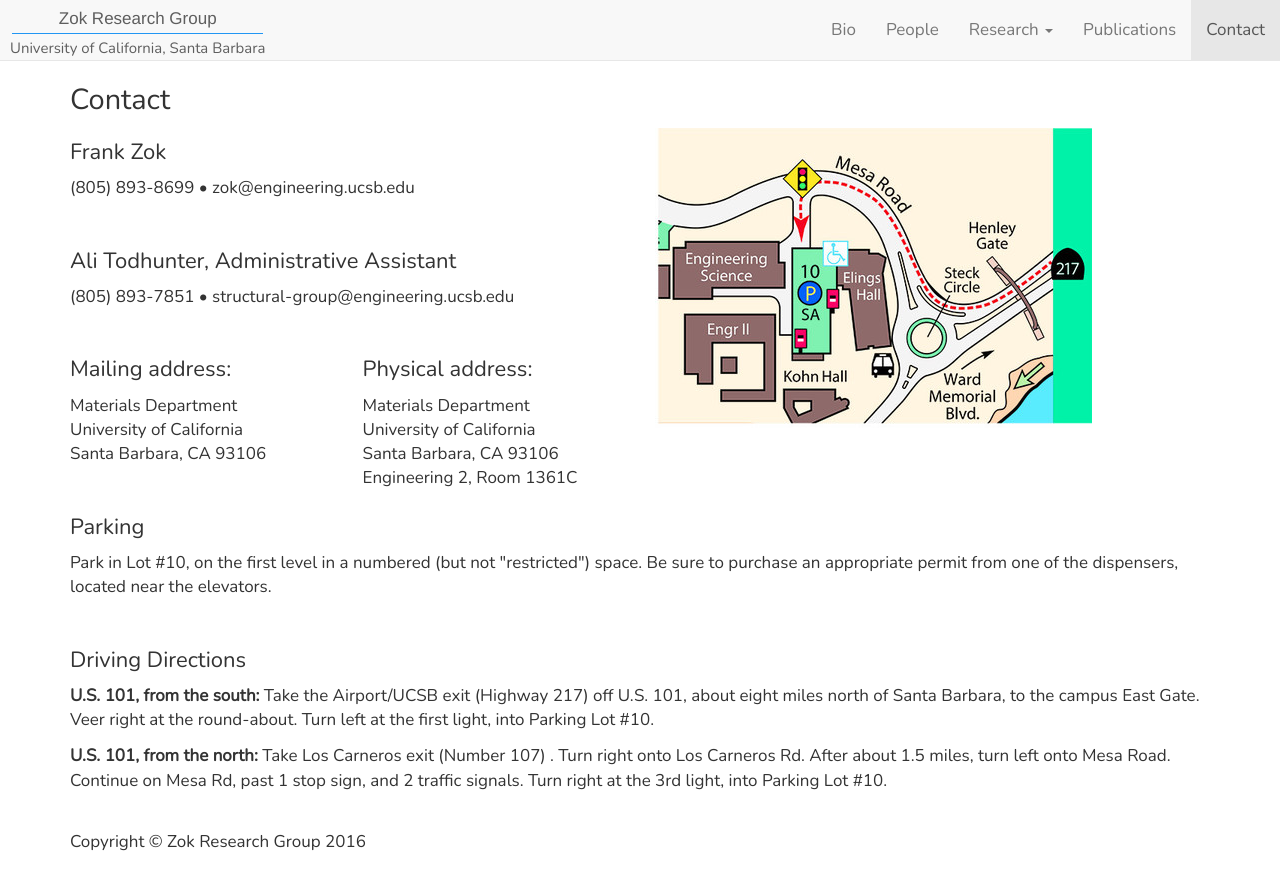
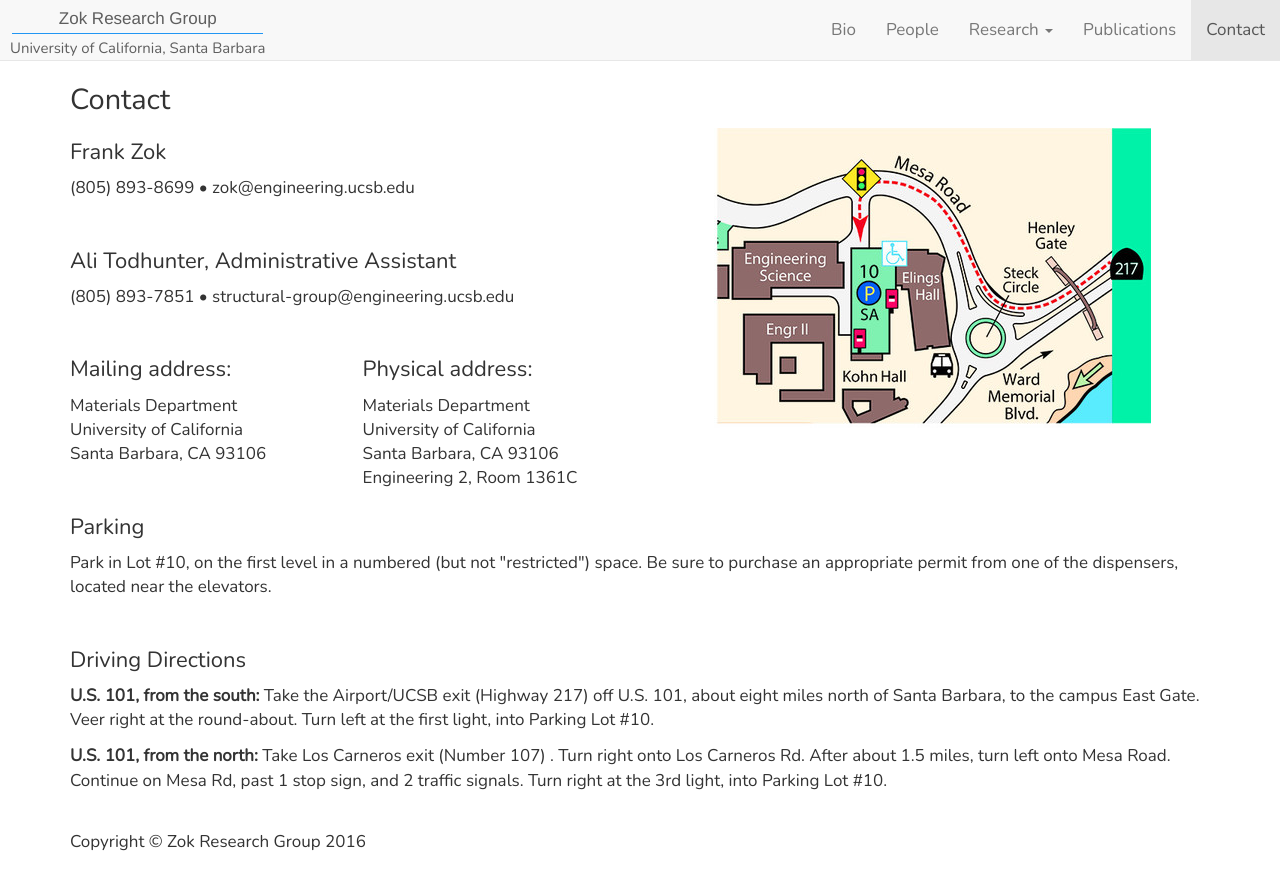
Before and after one commit to latture/zok-group-website, a Jekyll site: the page built from contact/index.html, in a window 1280 px wide. Shown: the top 890 px of the page. Built offline with Jekyll 4.4.1, drawn with Linux system fonts in a browser that asks for light colours; some web fonts are replaced.

Commit message:
Center campus map.

```diff
--- a/contact/index.html
+++ b/contact/index.html
@@ -4,8 +4,8 @@
 <section id="contact">
     <div class="container">
         <h3>Contact</h3>
-        <div class="row">
-            <div class="col-md-6">
+        <div class="row text-center">
+            <div class="col-md-6 text-left">
                 <h4>Frank Zok</h4>
                 <p>(805) 893-8699 • zok@engineering.ucsb.edu</p> <br>
                 <h4>Ali Todhunter, Administrative Assistant</h4>
```
